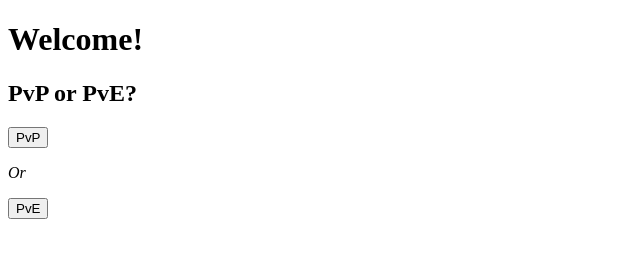
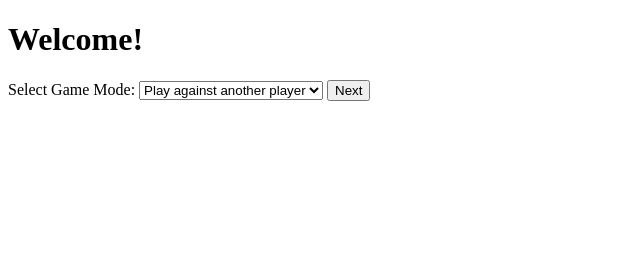
Before and after one commit to Bamood/Bamood.github.io, a plain HTML site: page Final Project.html in a window 1280 px wide. Shown: the whole page, without its empty margins (0-640 px from the left). Drawn offline with Linux system fonts and the light colour scheme.

Commit message:
Changed it to a dropdown menu, the next button now also has a function for the name select menu.

```diff
--- a/Final Project.html
+++ b/Final Project.html
@@ -4,10 +4,17 @@
     <meta charset="UTF-8">
     <meta name="viewport" content="width=device-width, initial-scale=1.0">
     <title>Tic Tac Toe</title>
+    <link rel="stylesheet" href="style.css">
 </head>
 <body>
-    <h1>Welcome!</h1>
-    <h2>PvP or PvE?</h2>
-    <button type="button">PvP</button>   <p><em>Or</em></p> <button type="button">PvE</button>
+    <div id="start-menu">
+        <h1>Welcome!</h1>
+        <label for="game-mode">Select Game Mode:</label>
+        <select id="game-mode">
+            <option value="human">Play against another player</option>
+            <option value="robot">Play against a robot</option>
+        </select>
+        <button onclick="playerNameSelect()">Next</button>
+    </div>
 </body>
 </html>
```
